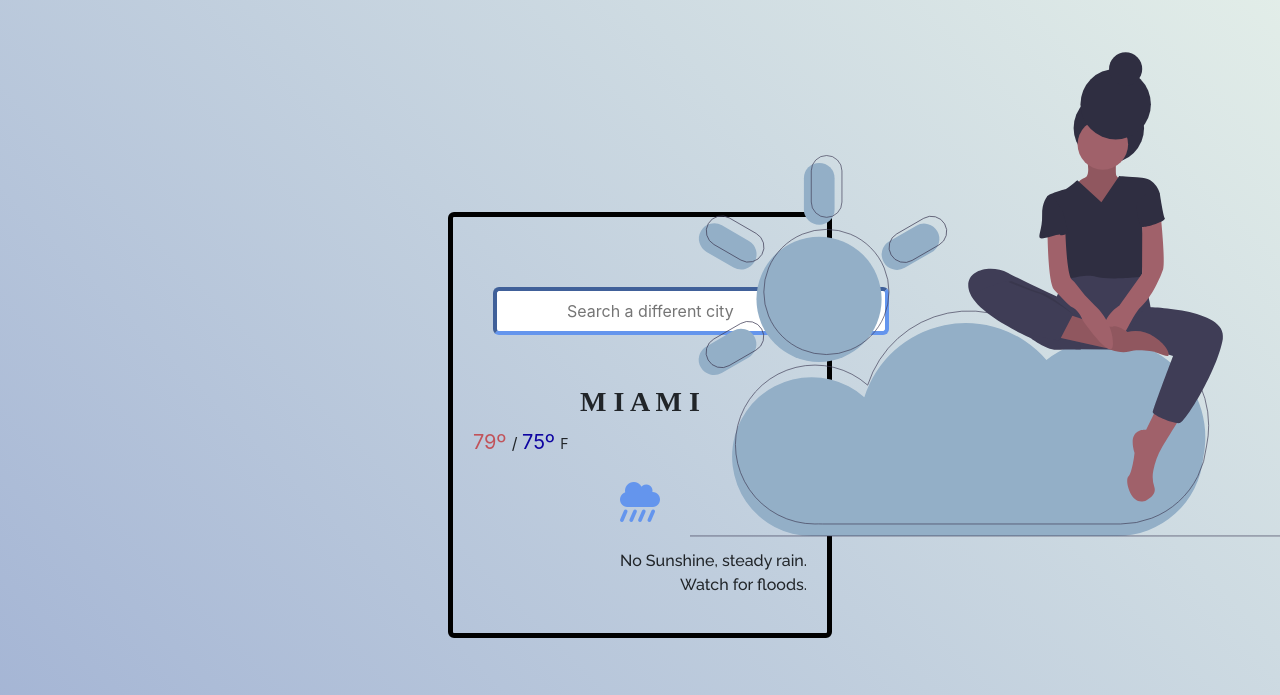
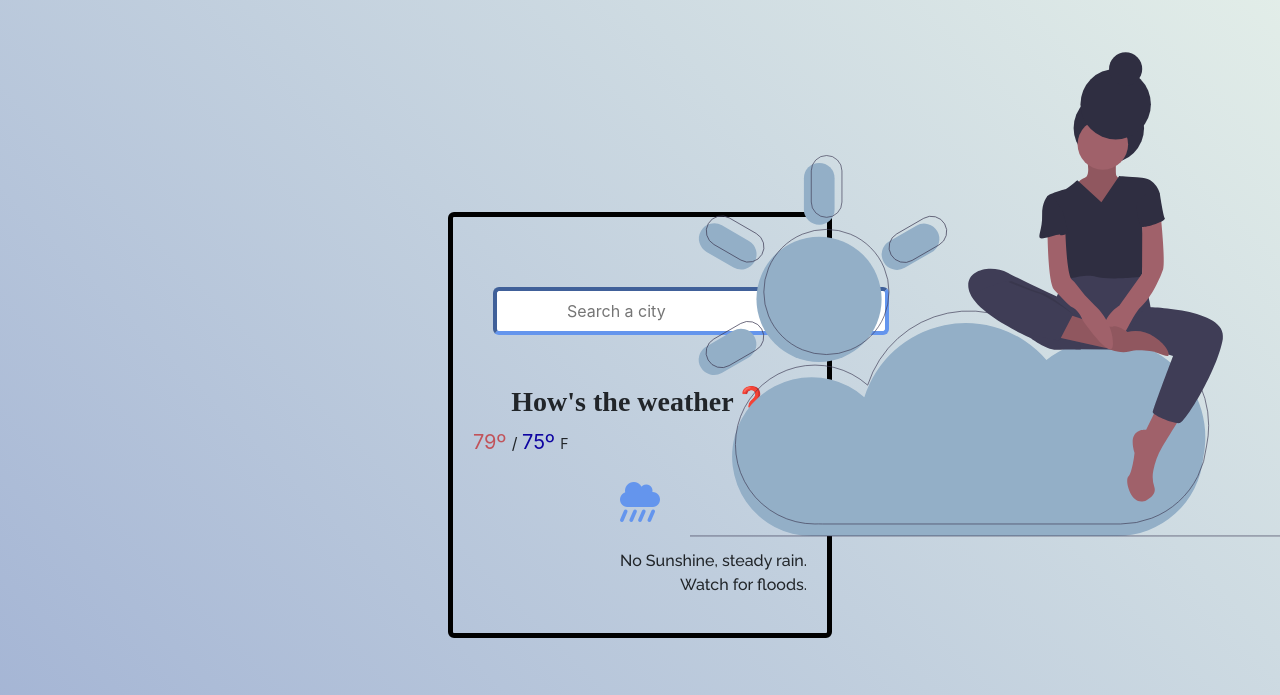
Before and after one commit to aartiles5/MoodSetterWeather, a plain HTML site: page index.html in a window 1280 px wide. Shown: the part 68-763 px from the top of the page. Drawn offline with nearby package versions, Linux system fonts and the light colour scheme; files whose address does not match are found by name.

Commit message:
edited h4 text

```diff
--- a/index.html
+++ b/index.html
@@ -40,10 +40,10 @@
       <p>
             <div class="citySearch">
               <form id="search-form">
-                <input class="searchBar" type="text" id="searchBar" placeholder="Search a different city" />
+                <input class="searchBar" type="text" id="searchBar" placeholder="Search a city" />
               </form>
             </div>
-            <h4><span class="cityTitle"> M I A M I </span></h4>
+            <h4><span class="cityTitle"> How's the weather❓ </span></h4>
 
 
         <div class="displayResults"></div>
```
